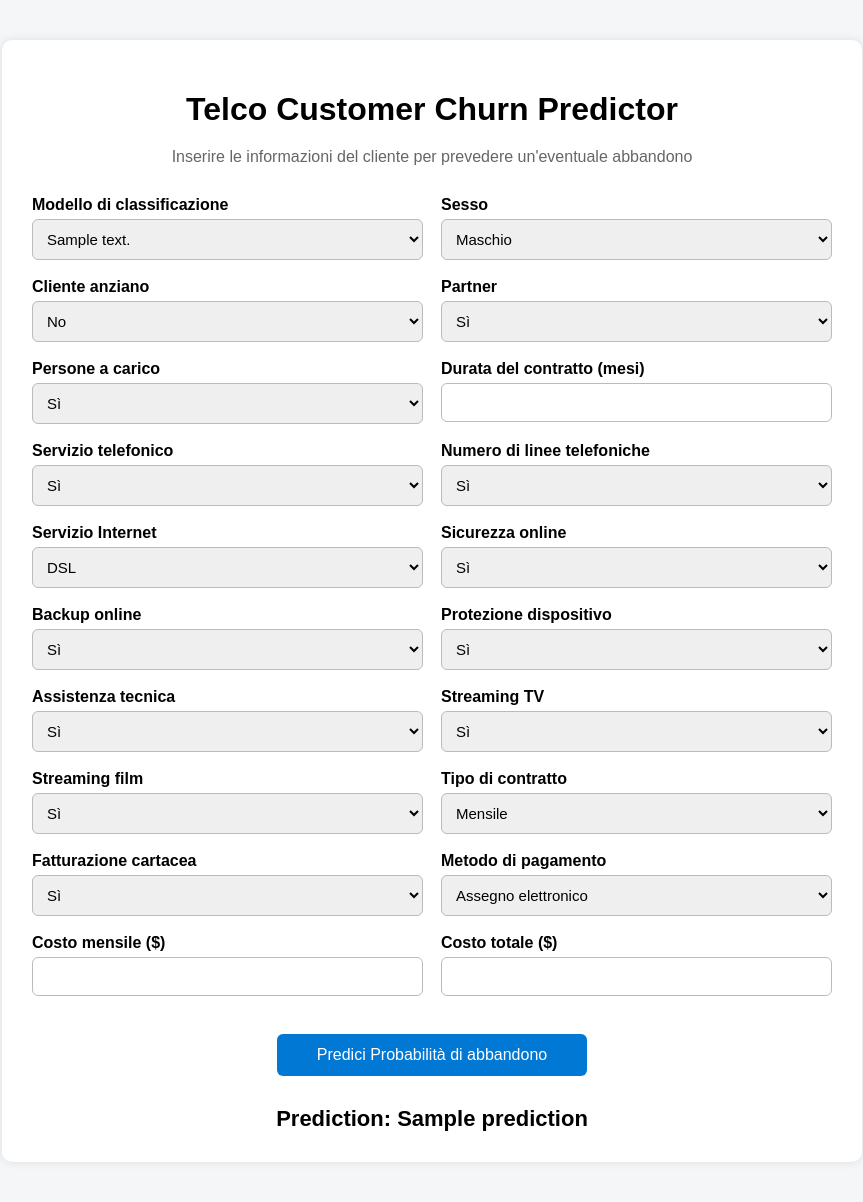
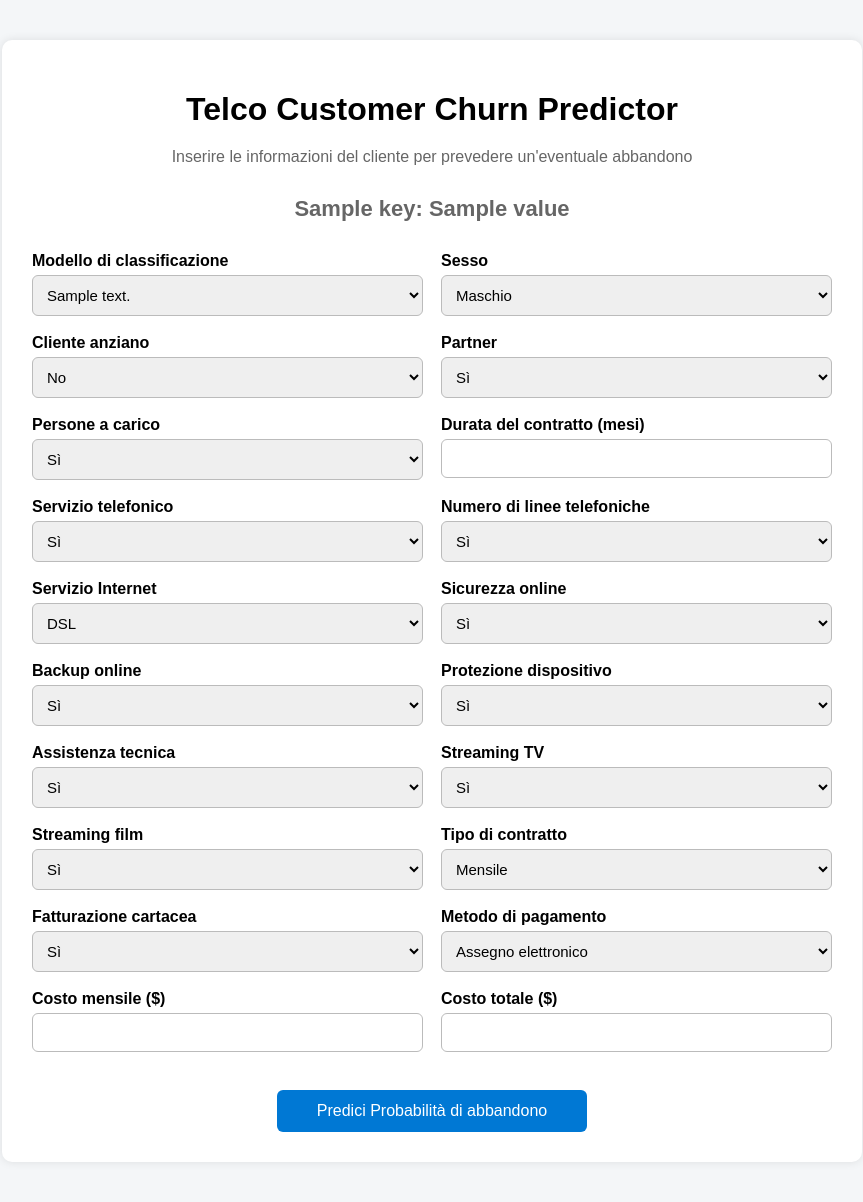
Before and after one commit to balpie/CustomerChurnAnalysis, a Flask app: template src/templates/index.html in a window 1280 px wide. Shown: the whole page, without its empty margins (208-1071 px from the left). Run offline with Flask 3, Linux system fonts and the light colour scheme; the template is opened without the code that fills it: most values are stand-ins (such as "Sample title", 1, 10 or a date in 2020).

Commit message:
Predizione all'interno della stessa pagina

```diff
--- a/src/templates/index.html
+++ b/src/templates/index.html
@@ -19,6 +19,14 @@
     <p>
         Inserire le informazioni del cliente per prevedere un'eventuale abbandono
     </p>
+
+    {% if prediction %}
+    <div class="result">
+        {% for key, value in prediction.items() %}
+            <p><strong>{{ key }}:</strong> {{ value }}</p>
+        {% endfor %}
+    </div>
+    {% endif %}
 
     <form method="POST">
         <div class="field model">
@@ -194,11 +202,6 @@
 
     </form>
 
-    {% if prediction %}
-    <div class="result">
-        Prediction: {{ prediction }}
-    </div>
-    {% endif %}
 
 </div>
 
--- a/src/wsgi.py
+++ b/src/wsgi.py
@@ -30,8 +30,7 @@ def customer_info():
                 error=f"Qualcosa è andato storto: {type(e).__name__}: {e}"
             ), 400
 
-
-        return f"predizione: {pred['prediction']}"
+        return render_template("index.html", models = get_available_models(), prediction = pred)
     models = []
     for mm in get_available_models():
         print(mm)
```
